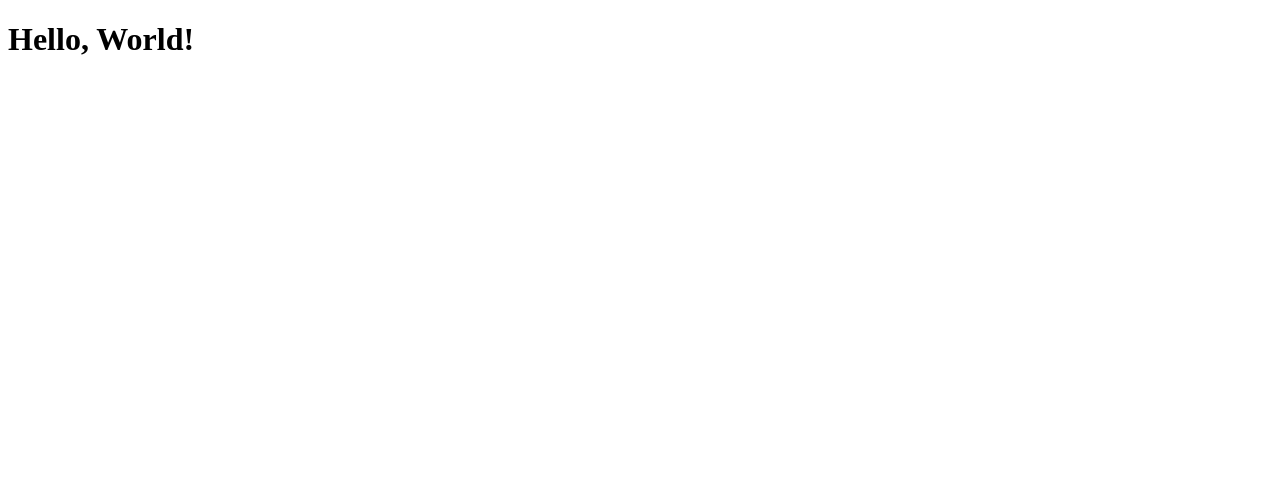
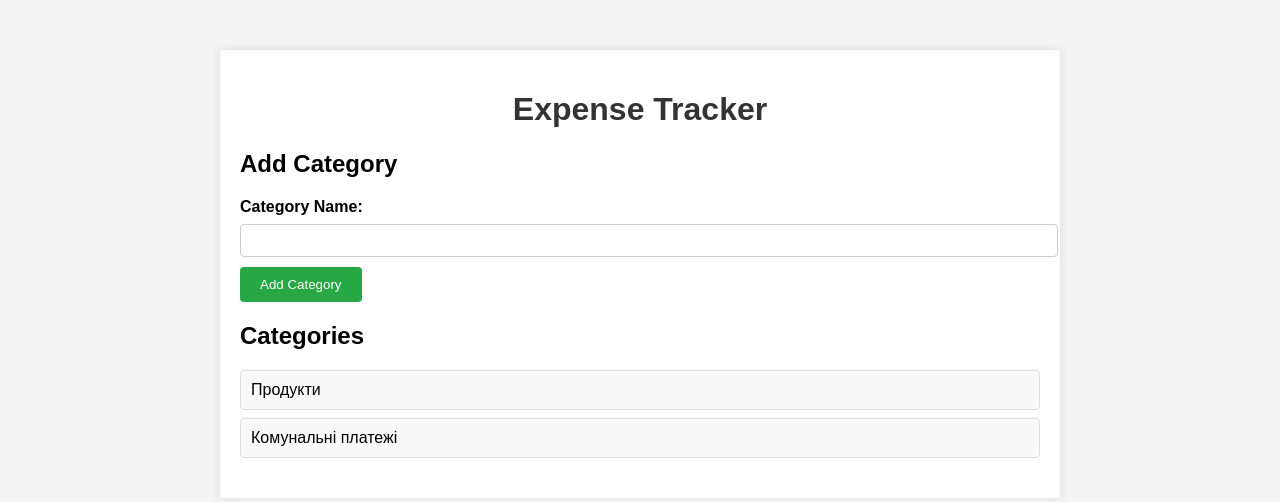
Before and after one commit to beshketnyck/expense_tracker, a Flask app: page / in a window 1280 px wide. Before the commit the part shown is almost empty. Shown: the top 502 px of the page. Run offline with Flask 3, Linux system fonts and the light colour scheme.

Commit message:
Add basic user interface and category addition functionality

```diff
--- /dev/null
+++ b/app/static/styles.css
@@ -0,0 +1,63 @@
+body {
+    font-family: Arial, sans-serif;
+    background-color: #f4f4f4;
+    margin: 0;
+    padding: 0;
+}
+
+.container {
+    max-width: 800px;
+    margin: 50px auto;
+    padding: 20px;
+    background-color: #fff;
+    box-shadow: 0 0 10px rgba(0, 0, 0, 0.1);
+}
+
+h1 {
+    text-align: center;
+    color: #333;
+}
+
+.form-container, .categories-list {
+    margin: 20px 0;
+}
+
+label {
+    display: block;
+    margin-bottom: 8px;
+    font-weight: bold;
+}
+
+input[type="text"] {
+    width: 100%;
+    padding: 8px;
+    margin-bottom: 10px;
+    border: 1px solid #ccc;
+    border-radius: 4px;
+}
+
+button {
+    padding: 10px 20px;
+    background-color: #28a745;
+    color: white;
+    border: none;
+    border-radius: 4px;
+    cursor: pointer;
+}
+
+button:hover {
+    background-color: #218838;
+}
+
+.categories-list ul {
+    list-style-type: none;
+    padding: 0;
+}
+
+.categories-list li {
+    padding: 10px;
+    background-color: #f9f9f9;
+    margin-bottom: 8px;
+    border: 1px solid #ddd;
+    border-radius: 4px;
+}
--- a/app/templates/index.html
+++ b/app/templates/index.html
@@ -4,8 +4,27 @@
     <meta charset="UTF-8">
     <meta name="viewport" content="width=device-width, initial-scale=1.0">
     <title>Expense Tracker</title>
+    <link rel="stylesheet" href="{{ url_for('static', filename='styles.css') }}">
 </head>
 <body>
-    <h1>Hello, World!</h1>
+    <div class="container">
+        <h1>Expense Tracker</h1>
+        <div class="form-container">
+            <h2>Add Category</h2>
+            <form action="/add_category" method="post">
+                <label for="name">Category Name:</label>
+                <input type="text" id="name" name="name" required>
+                <button type="submit">Add Category</button>
+            </form>
+        </div>
+        <div class="categories-list">
+            <h2>Categories</h2>
+            <ul>
+                {% for category in categories %}
+                <li>{{ category.name }}</li>
+                {% endfor %}
+            </ul>
+        </div>
+    </div>
 </body>
 </html>
```
Also changed, not shown: app/expenses.db.
